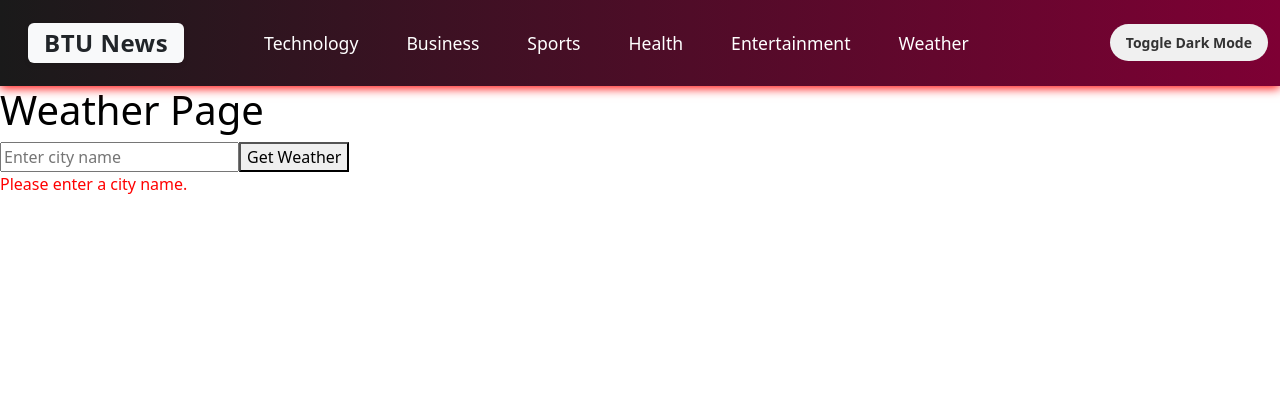
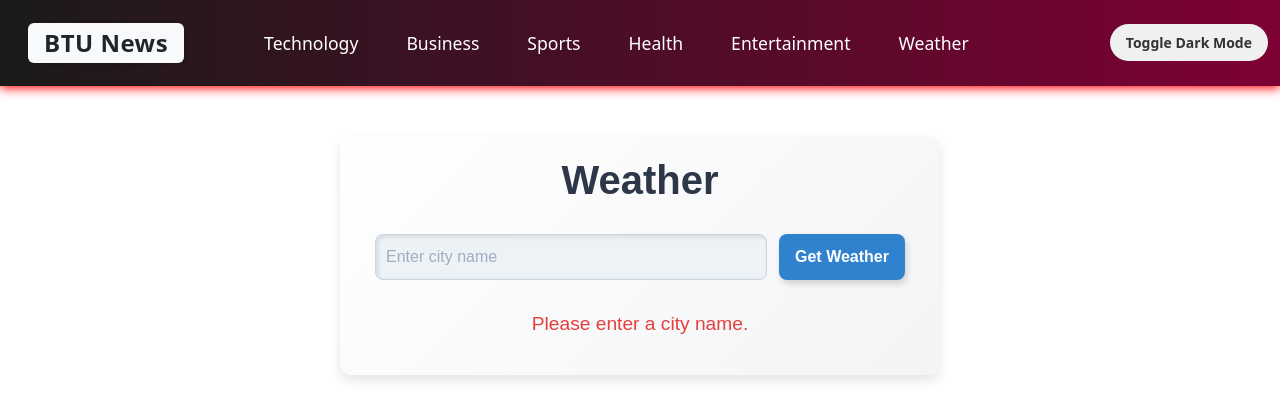
Before and after one commit to BaronVonAlex/React_final, a React (Vite) app: page /weather in a window 1280 px wide. Both pictures are taken after a click on the button "Get Weather". Shown: the top 420 px of the page. Built offline with nearby package versions, Linux system fonts and the light colour scheme.

Commit message:
added Weather Page

```diff
--- a/src/App.jsx
+++ b/src/App.jsx
@@ -17,7 +17,7 @@ export const App = () => {
         <Navbar setCategory={setCategory} toggleDarkMode={toggleDarkMode} />
         <Routes>
           <Route path="/" element={<NewsBoard category={category} darkMode={darkMode} />} />
-          <Route path="/weather" element={<WeatherPage />} />
+          <Route path="/weather" element={<WeatherPage darkMode={darkMode}/>} />
         </Routes>
       </div>
     </Router>
--- a/src/components/WeatherPage.jsx
+++ b/src/components/WeatherPage.jsx
@@ -1,6 +1,7 @@
 import { useState } from "react";
+import '../styles/WeatherPage.css';
 
-const WeatherPage = () => {
+const WeatherPage = ({ darkMode }) => {
   const [city, setCity] = useState("");
   const [weatherData, setWeatherData] = useState(null);
   const [forecastData, setForecastData] = useState(null);
@@ -15,7 +16,7 @@ const WeatherPage = () => {
     }
 
     try {
-      setError(null); // Clear any previous errors
+      setError(null);
 
       const weatherResponse = await fetch(
         `https://api.openweathermap.org/data/2.5/weather?q=${city}&appid=${API_KEY}&units=metric`
@@ -47,20 +48,25 @@ const WeatherPage = () => {
   };
 
   return (
-    <div>
-      <h1>Weather Page</h1>
+    <div className={`weather-page ${darkMode ? "dark-mode" : ""}`}>
+      <h1 className="title">Weather</h1>
+      <div className="input-container">
         <input
+          className="city-input"
           type="text"
           value={city}
           onChange={(e) => setCity(e.target.value)}
           placeholder="Enter city name"
         />
-      <button onClick={fetchWeatherData}>Get Weather</button>
+        <button className="fetch-btn" onClick={fetchWeatherData}>
+          Get Weather
+        </button>
+      </div>
 
-      {error && <p style={{ color: "red" }}>{error}</p>}
+      {error && <p className="error-message">{error}</p>}
 
       {weatherData && (
-        <div>
+        <div className="weather-info">
           <h2>Current Weather in {weatherData.name}</h2>
           <p>Temperature: {weatherData.main.temp} °C</p>
           <p>Weather: {weatherData.weather[0].description}</p>
@@ -68,11 +74,11 @@ const WeatherPage = () => {
       )}
 
       {forecastData && (
-        <div>
+        <div className="forecast-info">
           <h2>4-Day Forecast</h2>
-          <ul>
+          <ul className="forecast-list">
             {forecastData.list.slice(0, 4).map((entry, index) => (
-              <li key={index}>
+              <li key={index} className="forecast-item">
                 {entry.dt_txt} - {entry.main.temp} °C - {entry.weather[0].description}
               </li>
             ))}
--- /dev/null
+++ b/src/styles/WeatherPage.css
@@ -0,0 +1,124 @@
+.weather-page {
+  font-family: 'Arial', sans-serif;
+  max-width: 600px;
+  margin: 50px auto;
+  padding: 20px;
+  background: linear-gradient(135deg, #ffffff, #f3f4f6);
+  border-radius: 12px;
+  box-shadow: 0 6px 12px rgba(0, 0, 0, 0.1);
+}
+
+.title {
+  font-size: 2.5rem;
+  text-align: center;
+  color: #2d3748;
+  font-weight: 700;
+}
+
+.input-container {
+  display: flex;
+  justify-content: center;
+  margin: 30px 0;
+}
+
+.city-input {
+  padding: 10px;
+  font-size: 1rem;
+  border: 1px solid #cbd5e0;
+  border-radius: 8px;
+  width: 70%;
+  background-color: #edf2f7;
+  color: #2d3748;
+  margin-right: 12px;
+  box-shadow: inset 2px 2px 4px rgba(0, 0, 0, 0.1);
+}
+
+.city-input::placeholder {
+  color: #a0aec0;
+}
+
+.fetch-btn {
+  padding: 10px 16px;
+  background-color: #3182ce;
+  color: white;
+  font-weight: 600;
+  border: none;
+  border-radius: 8px;
+  cursor: pointer;
+  transition: background-color 0.3s ease;
+  box-shadow: 2px 4px 6px rgba(0, 0, 0, 0.15);
+}
+
+.fetch-btn:hover {
+  background-color: #2b6cb0;
+}
+
+.error-message {
+  color: #e53e3e;
+  text-align: center;
+  font-size: 1.2rem;
+}
+
+.weather-info, .forecast-info {
+  text-align: left;
+  padding: 16px;
+  background: #f7fafc;
+  border-radius: 12px;
+  margin-top: 12px;
+  box-shadow: 0 4px 8px rgba(0, 0, 0, 0.08);
+}
+
+.forecast-list {
+  list-style: none;
+  padding: 0;
+}
+
+.forecast-item {
+  background: #edf2f7;
+  padding: 12px;
+  border-radius: 8px;
+  margin-top: 8px;
+  color: #2d3748;
+  font-weight: 500;
+}
+
+.dark-mode {
+  background: linear-gradient(135deg, #1a202c, #2d3748);
+  color: white;
+}
+
+.dark-mode .title {
+  color: #e2e8f0;
+}
+
+.dark-mode .city-input {
+  background-color: #4a5568;
+  color: white;
+}
+
+.dark-mode .city-input::placeholder {
+  color: #a0aec0;
+}
+
+.dark-mode .fetch-btn {
+  background-color: #63b3ed;
+  color: white;
+}
+
+.dark-mode .fetch-btn:hover {
+  background-color: #2b6cb0;
+}
+
+.dark-mode .error-message {
+  color: #f56565;
+}
+
+.dark-mode .weather-info, .dark-mode .forecast-info {
+  background: #2d3748;
+  color: white;
+}
+
+.dark-mode .forecast-item {
+  background-color: #4a5568;
+  color: white;
+}
```
Lines whose indentation alone changed are shown as unchanged.
